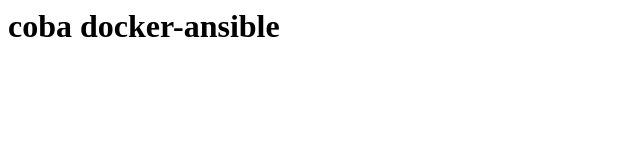
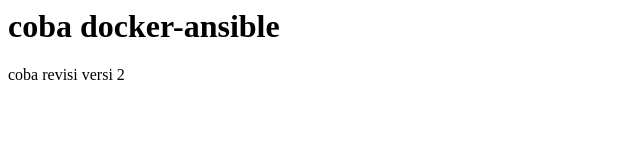
Before and after one commit to ajipray/web-custom, a plain HTML site: page index.html in a window 1280 px wide. Shown: the full height of the page, 0-640 px from the left. Drawn offline with Linux system fonts and the light colour scheme.

Commit message:
mengubah index.html

```diff
--- a/index.html
+++ b/index.html
@@ -1 +1,2 @@
 <h1>coba docker-ansible</h1>
+<p>coba revisi versi 2</p>
```
